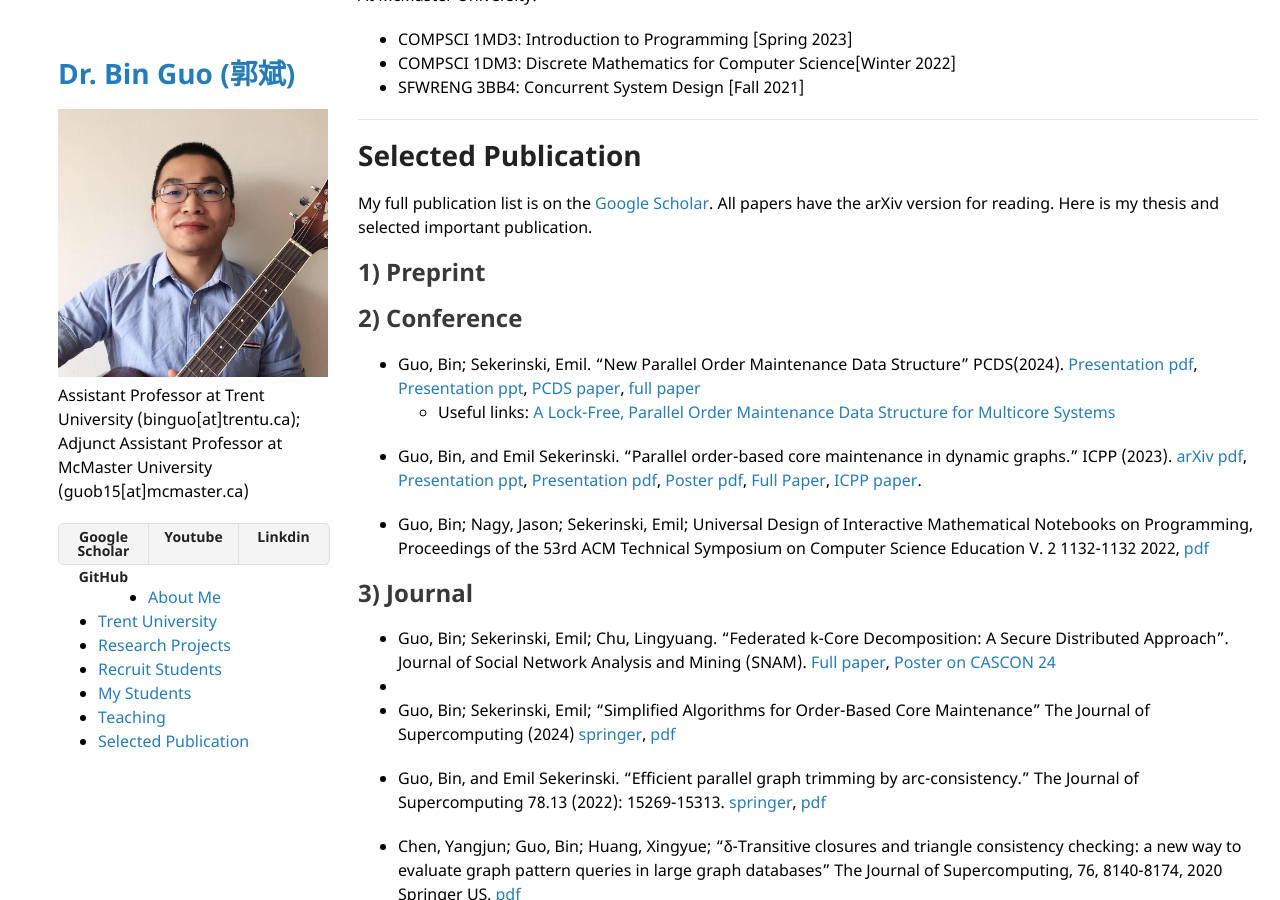
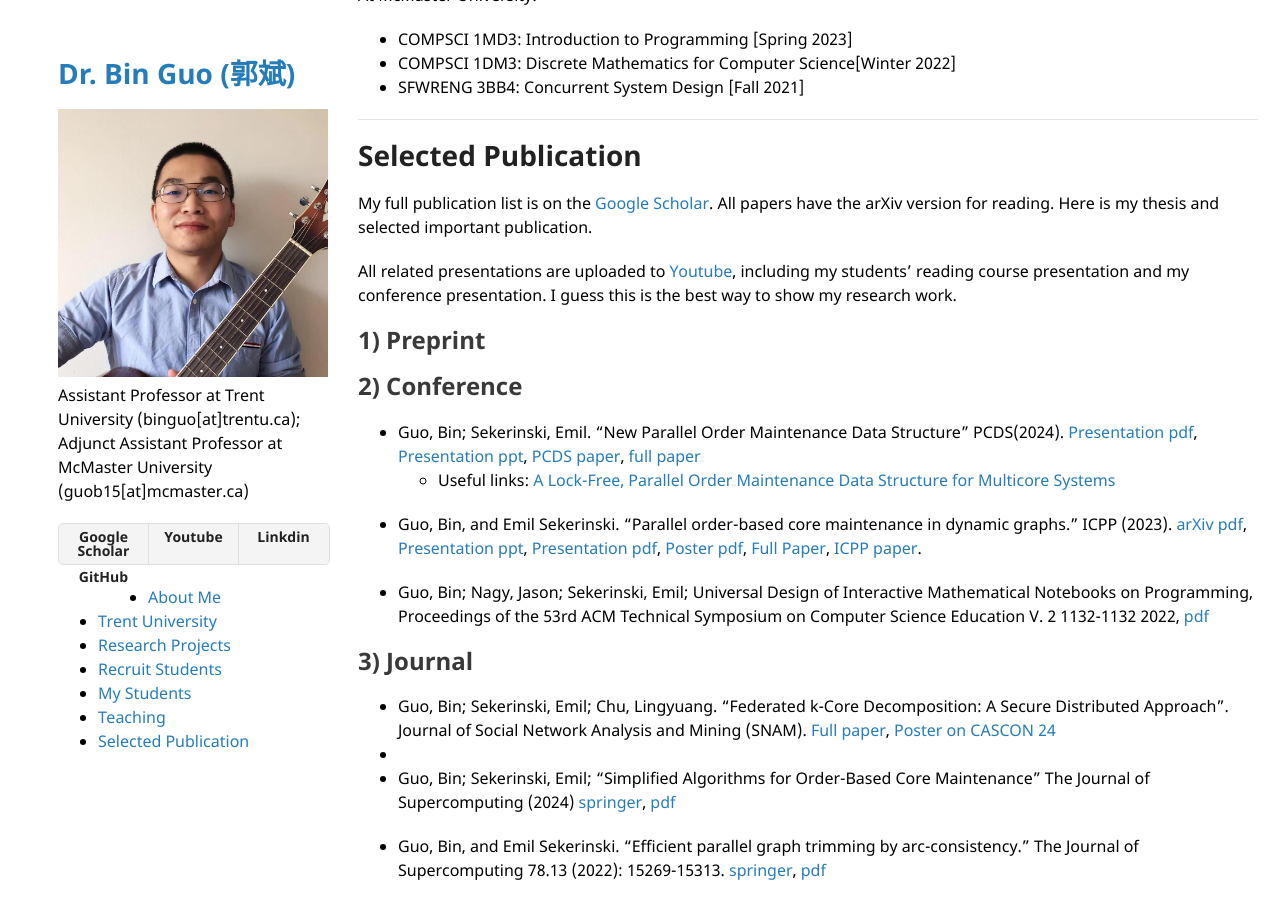
Before and after one commit to bin-guo/bin-guo.github.io, a Jekyll site: the page built from index.md, in a window 1280 px wide and 900 px high, scrolled down 5846 px. Built offline with Jekyll 4.4.1, drawn with Linux system fonts in a browser that asks for light colours; our own code applies the rules of GitHub Pages for plain Markdown files.

Commit message:
Update index.md

```diff
--- a/index.md
+++ b/index.md
@@ -185,6 +185,8 @@ At McMaster University:
 My full publication list is on the [Google Scholar](https://scholar.google.com/citations?user=m3ONACQAAAAJ&hl=en). All papers have the arXiv version for reading.
 Here is my thesis and selected important publication.
 
+All related presentations are uploaded to [Youtube](https://www.youtube.com/@guoben8357), including my students' reading course presentation and my conference presentation. I guess this is the best way to show my research work.
+
 ## 1) Preprint
 
 
```
